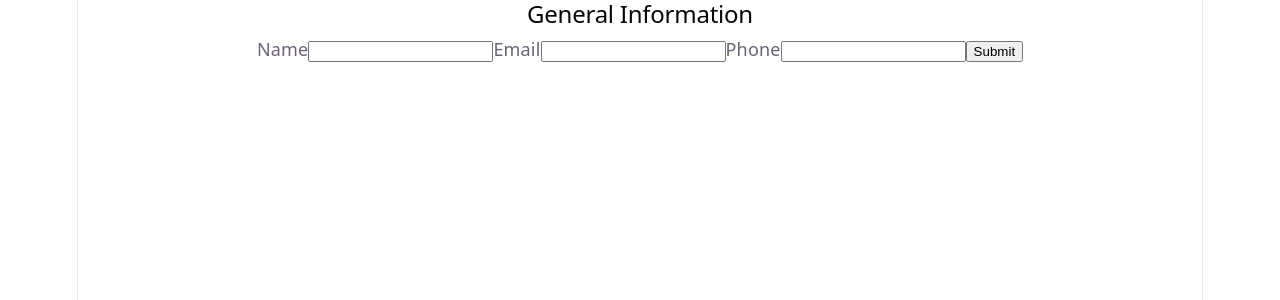
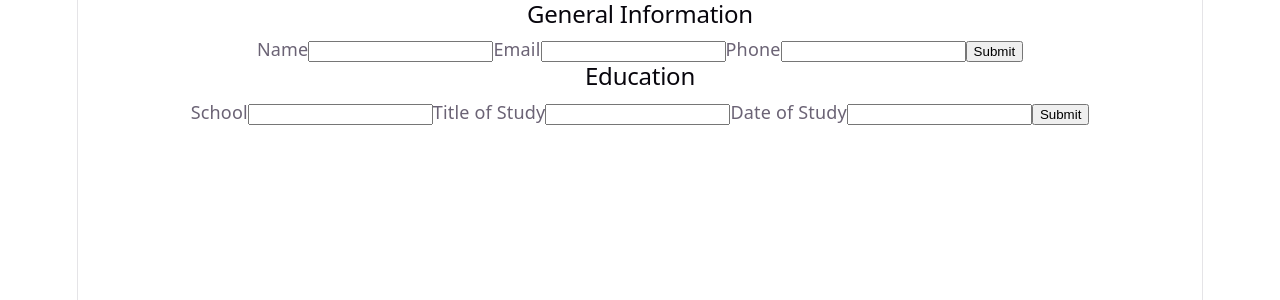
Before and after one commit to Pretty-Flacko/odin-cv-application, a React (Vite) app: page / in a window 1280 px wide. Shown: the top 300 px of the page. Built offline with nearby package versions, Linux system fonts and the light colour scheme.

Commit message:
Add education component

```diff
--- a/src/App.jsx
+++ b/src/App.jsx
@@ -1,11 +1,13 @@
 import { useState } from "react";
 import "./App.css";
 import GeneralInfo from "./components/GeneralInfo";
+import Education from "./components/Education";
 
 function App() {
   return (
     <>
       <GeneralInfo />
+      <Education />
     </>
   );
 }
--- /dev/null
+++ b/src/components/Education.jsx
@@ -0,0 +1,77 @@
+import { useState } from "react";
+
+function Education() {
+  const [formData, setFormData] = useState({
+    school: "",
+    title: "",
+    date: "",
+  });
+
+  const [isEditing, setIsEditing] = useState(true);
+
+  function handleChange(event) {
+    const { name, value } = event.target;
+
+    setFormData({
+      ...formData,
+      [name]: value,
+    });
+  }
+
+  function handleSubmit(event) {
+    event.preventDefault();
+    setIsEditing(false);
+  }
+
+  function handleEdit() {
+    setIsEditing(true);
+  }
+
+  return (
+    <section>
+      <h2>Education</h2>
+
+      {isEditing ? (
+        <form onSubmit={handleSubmit}>
+          <label>
+            School
+            <input
+              type="text"
+              name="school"
+              value={formData.school}
+              onChange={handleChange}
+            />
+          </label>
+          <label>
+            Title of Study
+            <input
+              type="text"
+              name="title"
+              value={formData.title}
+              onChange={handleChange}
+            />
+          </label>
+          <label>
+            Date of Study
+            <input
+              type="text"
+              name="date"
+              value={formData.date}
+              onChange={handleChange}
+            />
+          </label>
+          <button type="submit">Submit</button>
+        </form>
+      ) : (
+        <div>
+          <p>School: {formData.school}</p>
+          <p>Title: {formData.title}</p>
+          <p>Date: {formData.date}</p>
+          <button onClick={handleEdit}>Edit</button>
+        </div>
+      )}
+    </section>
+  );
+}
+
+export default Education;
```
